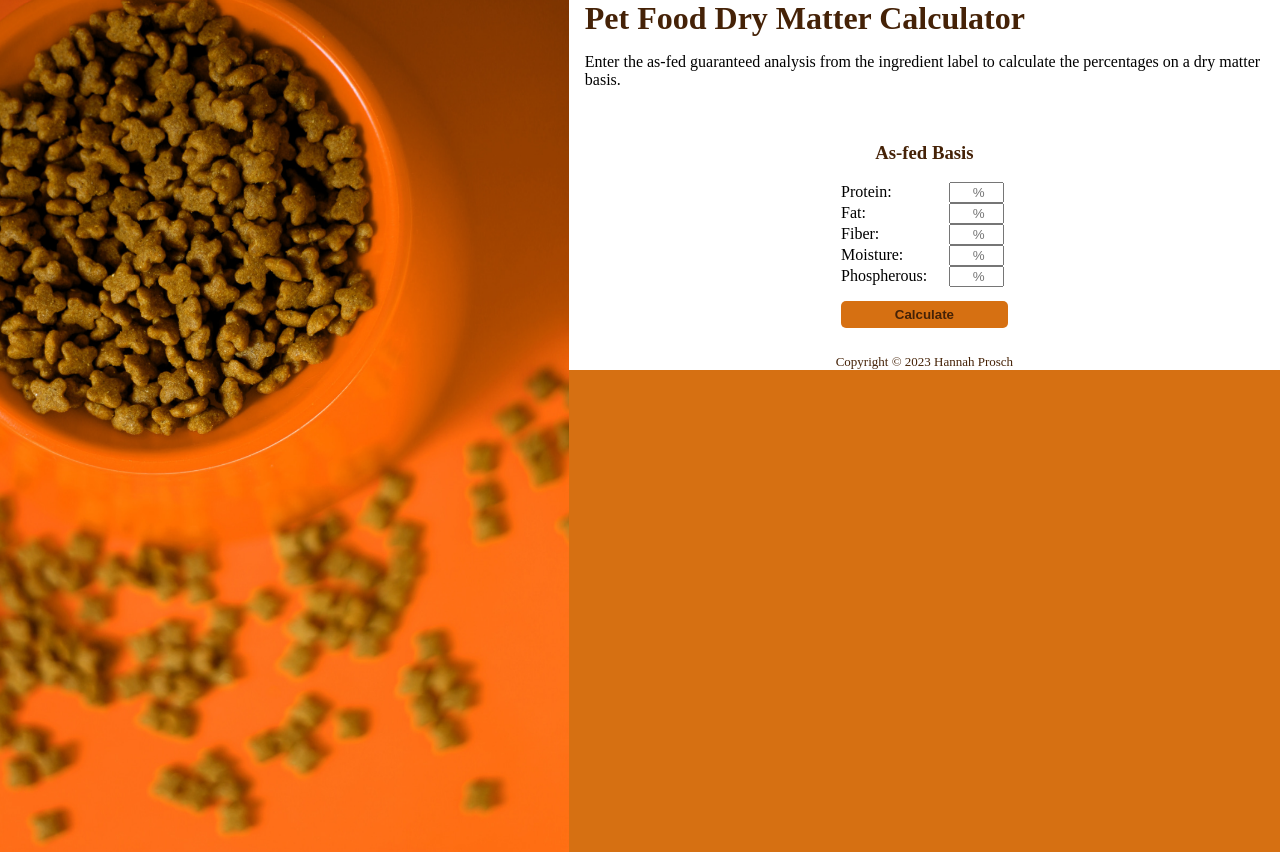
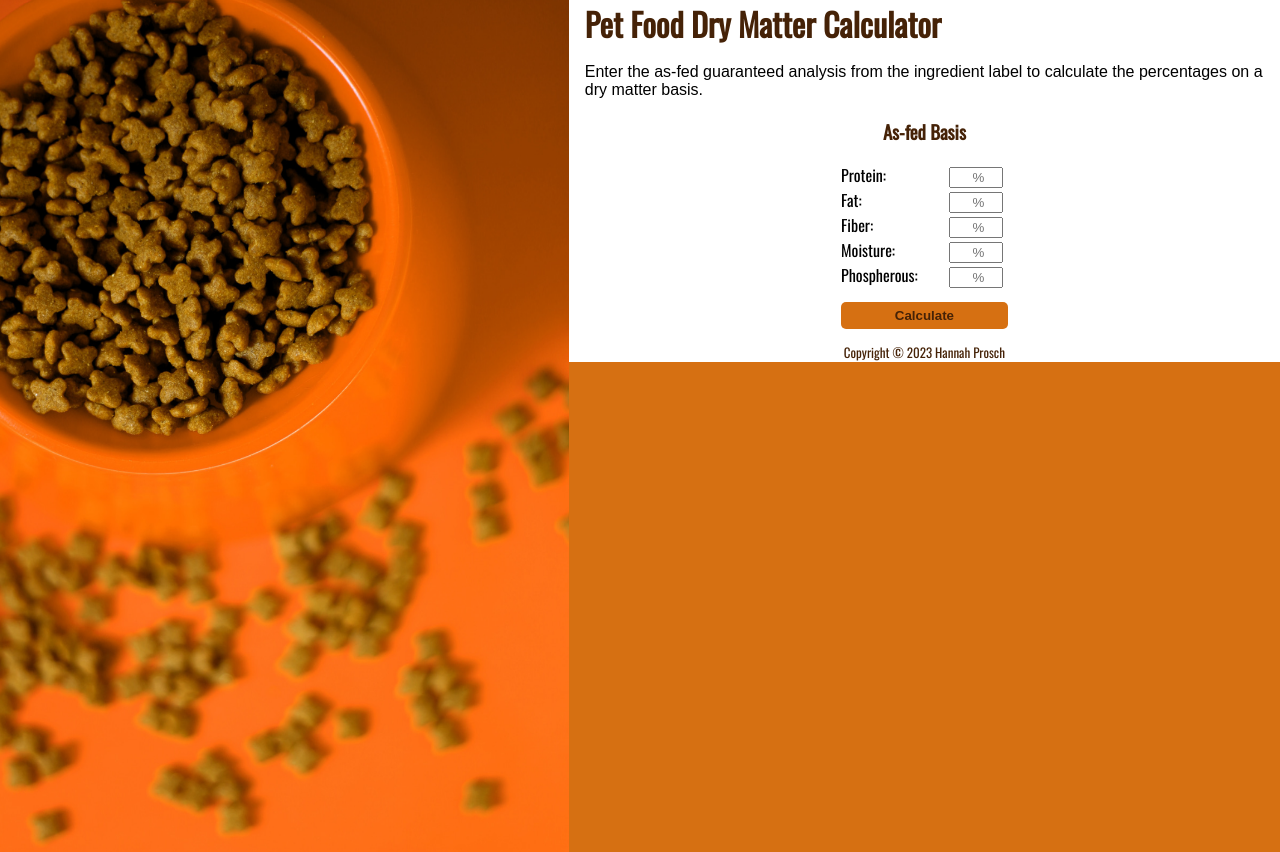
Before and after one commit to hprosch/dryMatterCalculatorApp, a Flask app: page /home in a window 1280 px wide. Run offline with Flask 3, Linux system fonts and the light colour scheme; some libraries are stand-ins or nearby versions.

Commit message:
Added new fonts throughout.

```diff
--- a/static/css/style.css
+++ b/static/css/style.css
@@ -1,6 +1,10 @@
 /*Hannah Prosch*/
 
 /*Mobile & Universal Styles First*/
+html, body {
+	font-family: 'Oswald', Arial, Helvetica, sans-serif;
+}
+
 body {
 	background-color: #d67012;
 	background-image: url("/static/kibbles.png");
@@ -12,8 +16,6 @@ body {
 	background: rgba(255,255,255,0.75);
 	height: auto;
 	padding: 1em;
-
-
 	margin: 0;
 	position: absolute;
 	top: 50%;
@@ -59,6 +61,10 @@ h1 {
 h3 {
 	color: #452207;
 	text-align: center;
+}
+
+p {
+	font-family: Arial, Helvetica, sans-serif;
 }
 
 img {
@@ -109,6 +115,15 @@ footer {
 		top: 0;
 		-ms-transform: translateY(0%);
 		transform: translateY(0%);
+
+		height: 50%;
+
+
+
+		/*position: absolute;
+		top: 50%;
+		-ms-transform: translateY(-50%);
+		transform: translateY(-50%);*/
 	}
 	img {
 		display: inline;
@@ -131,4 +146,7 @@ footer {
 	#wrapper {
 		padding-right: 1em;
 	}
+	img {
+		height: 100%;
+	}
 }
--- a/templates/boiler.html
+++ b/templates/boiler.html
@@ -5,6 +5,7 @@
 		<meta name="viewport" content="width=device-width, initial-scale=1.0">
 		<title>Pet Food Dry Matter Basis Calculator</title>
 		<link rel="stylesheet" href="../static/css/style.css">
+        <link rel="stylesheet" type="text/css" href="//fonts.googleapis.com/css?family=Oswald" />
 	</head>
 	<body>
 		<div id="wrapper">
@@ -13,8 +14,6 @@
 				<h1>Pet Food Dry Matter Calculator</h1>
 
 				<p>Enter the as-fed guaranteed analysis from the ingredient label to calculate the percentages on a dry matter basis.</p>
-
-				<br>
 
 				<h3>As-fed Basis</h3>
 
@@ -51,7 +50,7 @@
 
 			</main>
 			<footer>
-				<p>Copyright © 2023 Hannah Prosch</p>
+				Copyright © 2023 Hannah Prosch
 			</footer>
 		</div>
         {% block script %} {% endblock %}
```
